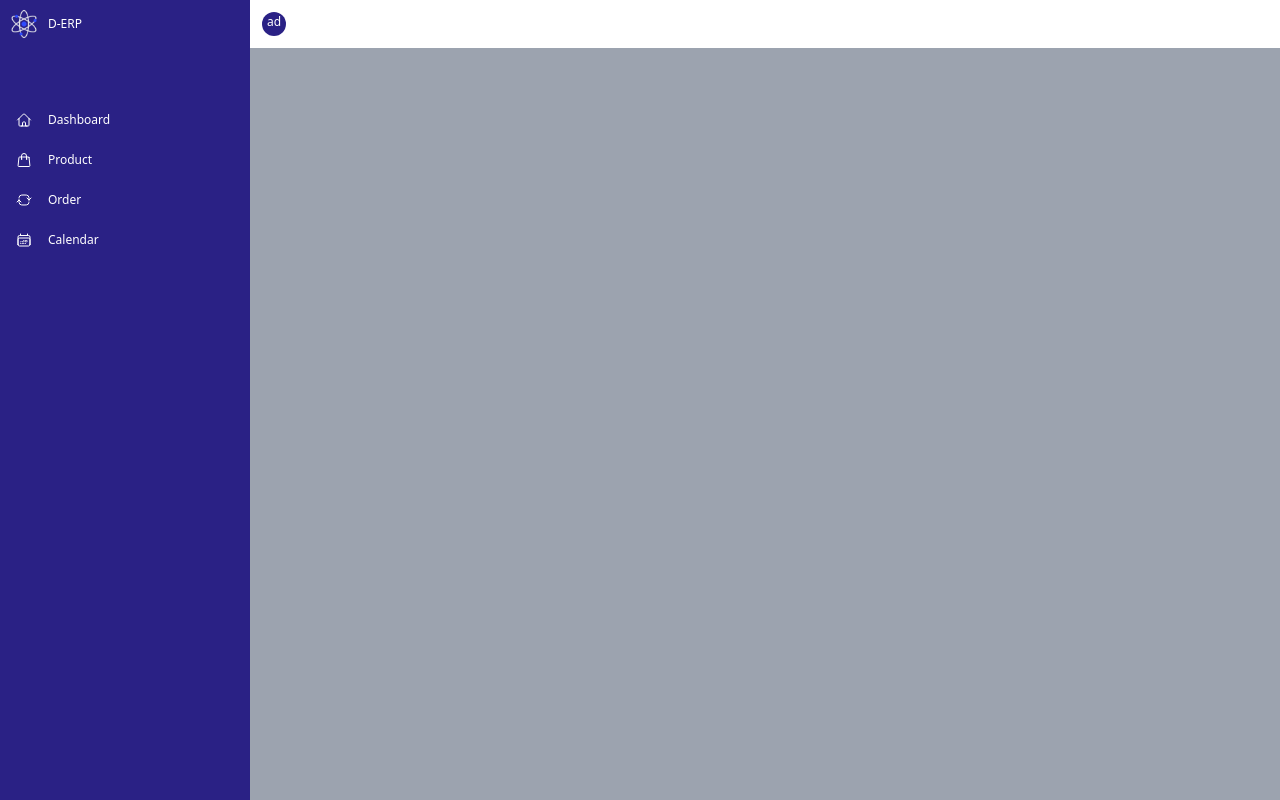
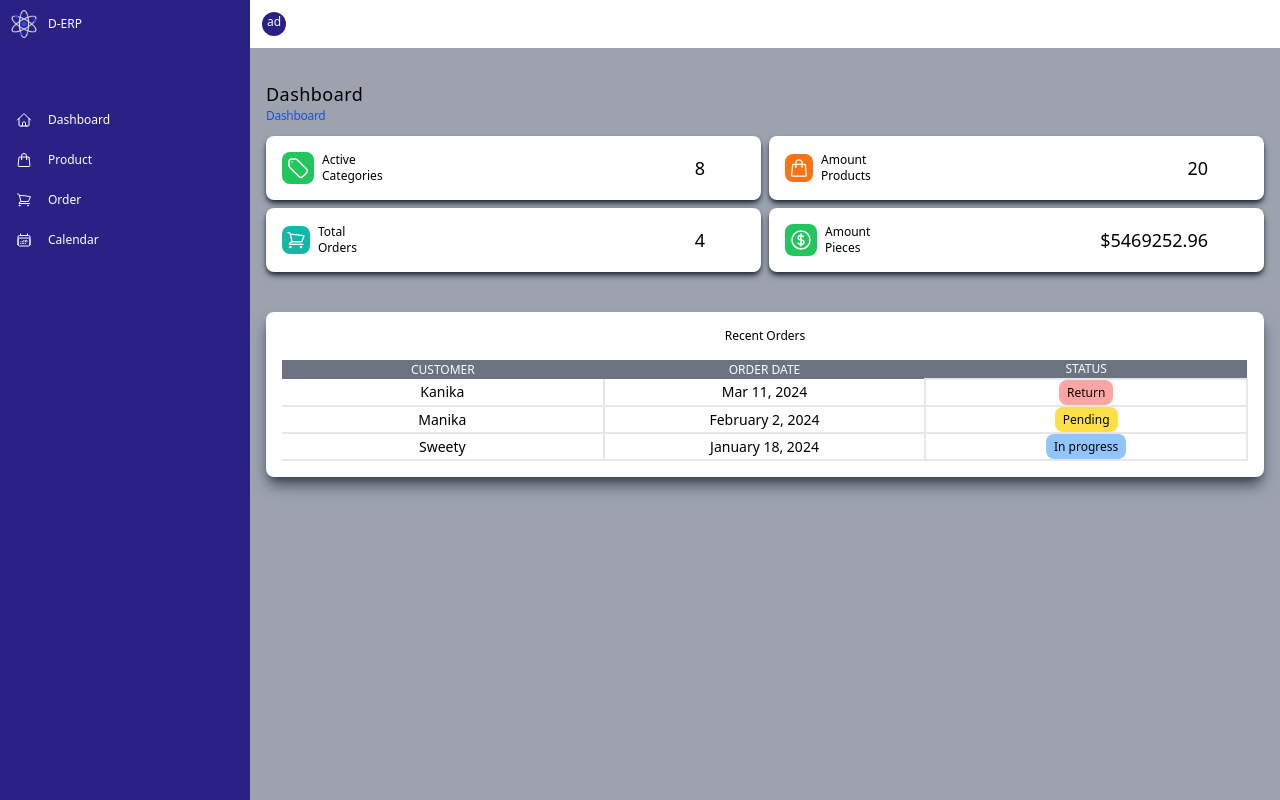
Before and after one commit to Abhishek-1337/Derp, a React (Vite) app: page / in a window 1280 px wide. Built offline with nearby package versions, Linux system fonts and the light colour scheme.

Commit message:
Dashboard cards and recent order display

```diff
--- a/src/components/Dashboard/Dashboard.jsx
+++ b/src/components/Dashboard/Dashboard.jsx
@@ -1,10 +1,95 @@
+import DashboardCard from "../../shared/components/DashboardCard";
+import MainBodyTopBar from "../../shared/components/MainBodyTopBar";
 import AppLayout from "../../shared/ui/AppLayout";
 import MainBodyLayout from "../../shared/ui/MainBodyLayout";
+import CategoryIcon from "../../shared/icons/CategoryIcon";
+import ProductIcon from "../../shared/icons/ProductIcon";
+import OrderIcon from "../../shared/icons/OrderIcon";
+import TotalPriceIcon from "../../shared/icons/TotalPriceIcon";
+import { useSelector } from "react-redux";
+import TableField from "../../shared/components/TableField";
 
 const Dashboard = () => {
+  const productData = useSelector((state) => state.product.data);
+  const orderData = useSelector((state) => state.order.data);
+
+  const categoryCount = [
+    ...new Set(productData.map((product) => product.category)),
+  ].length;
+
+  const pieces = productData.reduce(
+    (accumulator, product) =>
+      accumulator + product.quantity_in_stock * product.price,
+    0
+  );
   return (
     <AppLayout>
-      <MainBodyLayout />
+      <MainBodyLayout>
+        <MainBodyTopBar heading="Dashboard" />
+        <div className="md:grid md:grid-cols-2 gap-2 mt-3">
+          <DashboardCard
+            description="Active"
+            type="Categories"
+            value={categoryCount}
+            icon={<CategoryIcon additionalStyles="text-white" />}
+          />
+          <DashboardCard
+            description="Amount"
+            type="Products"
+            value={productData.length}
+            additionalStyles="bg-orange-500"
+            icon={<ProductIcon additionalStyles="w-5 h-5 text-white" />}
+          />
+          <DashboardCard
+            description="Total"
+            type="Orders"
+            value={orderData.length}
+            additionalStyles="bg-teal-500"
+            icon={<OrderIcon additionalStyles="w-5 h-5 text-white" />}
+          />
+          <DashboardCard
+            description="Amount"
+            type="Pieces"
+            value={`$${pieces}`}
+            additionalStyles="bg-[brown]"
+            icon={<TotalPriceIcon additionalStyles="text-white" />}
+          />
+        </div>
+        <div className="overflow-auto mt-10 bg-white rounded-lg p-4  shadow-lg shadow-gray-700">
+          <h2 className="text-center font-medium">Recent Orders</h2>
+          <table className="min-w-[720px] md:w-full mt-4 table-fixed">
+            <thead>
+              <tr className="text-[12px] text-white bg-gray-500 rounded-t-xl p-1">
+                <th className="font-medium mr-2">CUSTOMER</th>
+                <th className="font-medium mr-2">ORDER DATE</th>
+                <th className="font-medium mr-2">STATUS</th>
+              </tr>
+            </thead>
+            <tbody>
+              {orderData.slice(-3).map((item) => {
+                return (
+                  <tr key={item.order_id} className="text-center text-[14px]">
+                    <TableField data={item.customer_name} />
+                    <TableField data={item.order_date} />
+                    <td className="border-2 p-1">
+                      <span
+                        className={`${
+                          item.status === "Delivered" && "bg-green-300"
+                        } ${item.status === "Return" && "bg-red-300"}
+                  ${item.status === "Pending" && "bg-yellow-300"}
+                  ${item.status === "In progress" && "bg-blue-300"}
+                   p-1 pr-2 pl-2 rounded-lg text-[12px] font-medium `}
+                      >
+                        {item.status}
+                      </span>
+                    </td>
+                  </tr>
+                );
+              })}
+            </tbody>
+          </table>
+        </div>
+      </MainBodyLayout>
     </AppLayout>
   );
 };
--- /dev/null
+++ b/src/shared/components/DashboardCard.jsx
@@ -0,0 +1,22 @@
+const DashboardCard = ({
+  description,
+  type,
+  value,
+  icon,
+  additionalStyles,
+}) => {
+  return (
+    <div className="flex w-full bg-white rounded-lg p-4 items-center mb-4 shadow-gray-800 shadow-md md:m-0">
+      <div className={`p-1 bg-green-500 rounded-lg mr-2 ${additionalStyles}`}>
+        {icon}
+      </div>
+      <div className="flex-1 flex flex-col">
+        <span className="text-[12px] opacity-100">{description}</span>
+        <span>{type}</span>
+      </div>
+      <div className="text-lg font-medium mr-10">{value}</div>
+    </div>
+  );
+};
+
+export default DashboardCard;
--- /dev/null
+++ b/src/shared/icons/CategoryIcon.jsx
@@ -0,0 +1,25 @@
+const CategoryIcon = ({ additionalStyles }) => {
+  return (
+    <svg
+      xmlns="http://www.w3.org/2000/svg"
+      fill="none"
+      viewBox="0 0 24 24"
+      strokeWidth={1.5}
+      stroke="currentColor"
+      className={`w-6 h-6 ${additionalStyles} `}
+    >
+      <path
+        strokeLinecap="round"
+        strokeLinejoin="round"
+        d="M9.568 3H5.25A2.25 2.25 0 0 0 3 5.25v4.318c0 .597.237 1.17.659 1.591l9.581 9.581c.699.699 1.78.872 2.607.33a18.095 18.095 0 0 0 5.223-5.223c.542-.827.369-1.908-.33-2.607L11.16 3.66A2.25 2.25 0 0 0 9.568 3Z"
+      />
+      <path
+        strokeLinecap="round"
+        strokeLinejoin="round"
+        d="M6 6h.008v.008H6V6Z"
+      />
+    </svg>
+  );
+};
+
+export default CategoryIcon;
--- a/src/shared/icons/OrderIcon.jsx
+++ b/src/shared/icons/OrderIcon.jsx
@@ -1,4 +1,4 @@
-const OrderIcon = () => {
+const OrderIcon = ({ additionalStyles }) => {
   return (
     <svg
       xmlns="http://www.w3.org/2000/svg"
@@ -6,12 +6,12 @@ const OrderIcon = () => {
       viewBox="0 0 24 24"
       strokeWidth={1.5}
       stroke="currentColor"
-      className="w-4 h-4"
+      className={`w-4 h-4 ${additionalStyles}`}
     >
       <path
         strokeLinecap="round"
         strokeLinejoin="round"
-        d="M19.5 12c0-1.232-.046-2.453-.138-3.662a4.006 4.006 0 0 0-3.7-3.7 48.678 48.678 0 0 0-7.324 0 4.006 4.006 0 0 0-3.7 3.7c-.017.22-.032.441-.046.662M19.5 12l3-3m-3 3-3-3m-12 3c0 1.232.046 2.453.138 3.662a4.006 4.006 0 0 0 3.7 3.7 48.656 48.656 0 0 0 7.324 0 4.006 4.006 0 0 0 3.7-3.7c.017-.22.032-.441.046-.662M4.5 12l3 3m-3-3-3 3"
+        d="M2.25 3h1.386c.51 0 .955.343 1.087.835l.383 1.437M7.5 14.25a3 3 0 0 0-3 3h15.75m-12.75-3h11.218c1.121-2.3 2.1-4.684 2.924-7.138a60.114 60.114 0 0 0-16.536-1.84M7.5 14.25 5.106 5.272M6 20.25a.75.75 0 1 1-1.5 0 .75.75 0 0 1 1.5 0Zm12.75 0a.75.75 0 1 1-1.5 0 .75.75 0 0 1 1.5 0Z"
       />
     </svg>
   );
--- a/src/shared/icons/ProductIcon.jsx
+++ b/src/shared/icons/ProductIcon.jsx
@@ -1,4 +1,4 @@
-const ProductIcon = () => {
+const ProductIcon = ({ additionalStyles }) => {
   return (
     <svg
       xmlns="http://www.w3.org/2000/svg"
@@ -6,7 +6,7 @@ const ProductIcon = () => {
       viewBox="0 0 24 24"
       strokeWidth={1.5}
       stroke="currentColor"
-      className="w-4 h-4"
+      className={`w-4 h-4 ${additionalStyles}`}
     >
       <path
         strokeLinecap="round"
--- /dev/null
+++ b/src/shared/icons/TotalPriceIcon.jsx
@@ -0,0 +1,20 @@
+const TotalPriceIcon = ({ additionalStyles }) => {
+  return (
+    <svg
+      xmlns="http://www.w3.org/2000/svg"
+      fill="none"
+      viewBox="0 0 24 24"
+      strokeWidth={1.5}
+      stroke="currentColor"
+      className={`w-6 h-6 ${additionalStyles}`}
+    >
+      <path
+        strokeLinecap="round"
+        strokeLinejoin="round"
+        d="M12 6v12m-3-2.818.879.659c1.171.879 3.07.879 4.242 0 1.172-.879 1.172-2.303 0-3.182C13.536 12.219 12.768 12 12 12c-.725 0-1.45-.22-2.003-.659-1.106-.879-1.106-2.303 0-3.182s2.9-.879 4.006 0l.415.33M21 12a9 9 0 1 1-18 0 9 9 0 0 1 18 0Z"
+      />
+    </svg>
+  );
+};
+
+export default TotalPriceIcon;
```
